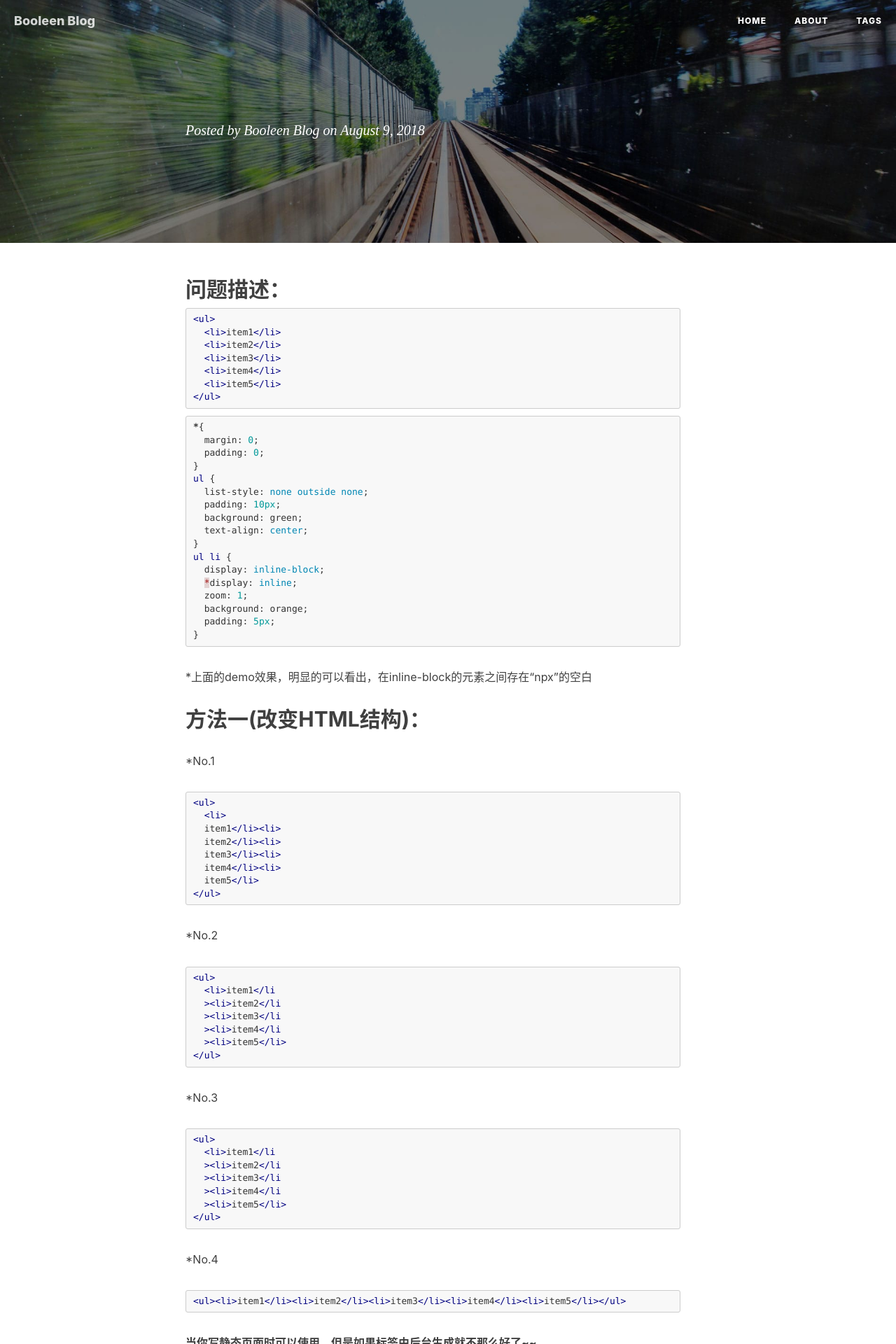
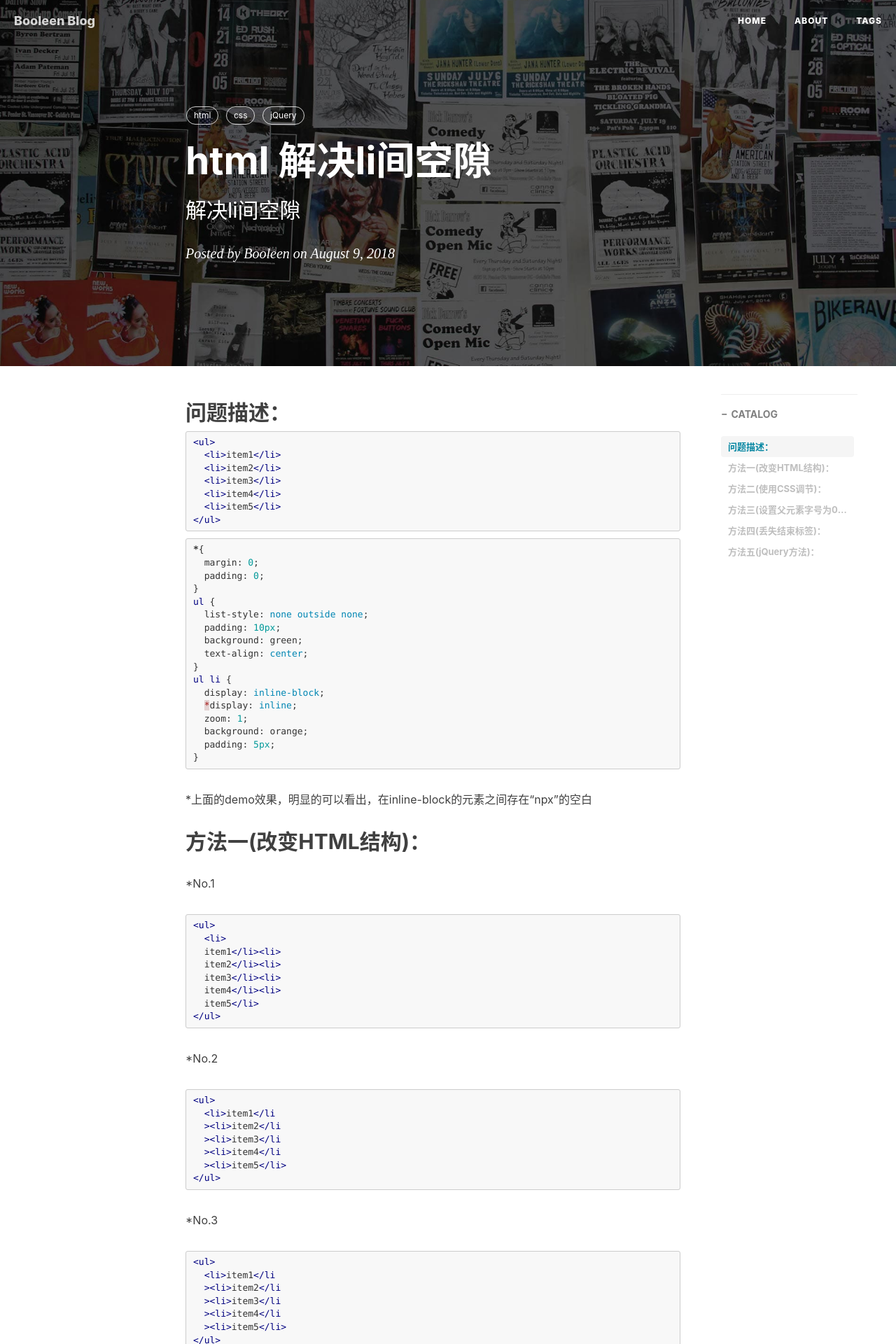
Before and after one commit to zhenghuilin/Blog, a Jekyll site: the page built from _posts/2018-08-09-ul-li.md, in a window 1280 px wide. Shown: the top 1920 px of the page at 70% size. Built offline with Jekyll 4.4.1, drawn with Linux system fonts in a browser that asks for light colours; nearby versions of some CDN libraries; our own code applies the rules of GitHub Pages for plain Markdown files; comment, search, counter and statistics services are not loaded.

Commit message:
Update 2018-08-09-ul-li.md

```diff
--- a/_posts/2018-08-09-ul-li.md
+++ b/_posts/2018-08-09-ul-li.md
@@ -1,7 +1,7 @@
 ---
 layout:     post
-title:      html 解决inline-block元素的空白间距
-subtitle:    "解决inline-block元素的空白间距"
+title:      html 解决li间空隙
+subtitle:    "解决li间空隙"
 date:       2018-08-09
 author:     Booleen
 header-img: img/home-bg.jpg
@@ -9,7 +9,7 @@
 tags:
     - html
     - css
-    -jQuery
+    - jQuery
 ---
 
 ## 问题描述：
```
